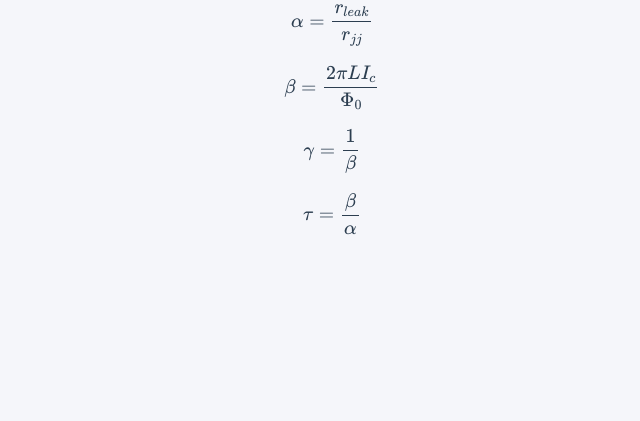
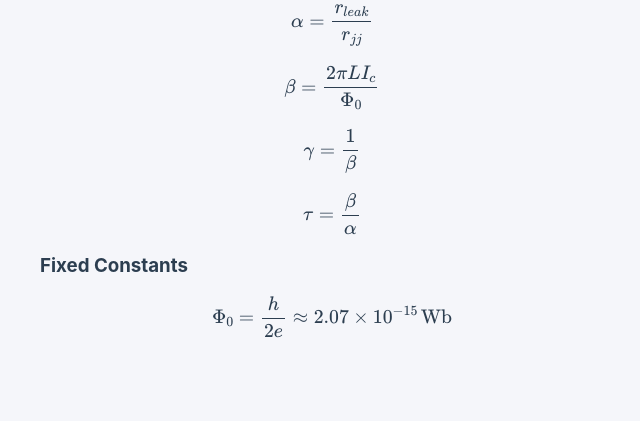
Before and after one commit to Matt-Cox1/soen_conversion_app, a Flask app: template templates/index.html in a window 1280 px wide. Shown: the part 1413-1834 px from the top of the page, without its empty margins (0-640 px from the left). Before the commit the page ends 1648 px from the top, so only its background shows below. Run offline with Flask 3, Linux system fonts and the light colour scheme; the template is opened without the code that fills it, so the values that code supplies are empty.

Commit message:
Update index.html

```diff
--- a/templates/index.html
+++ b/templates/index.html
@@ -1,4 +1,5 @@
 <!-- templates/index.html -->
+
 
 <!DOCTYPE html>
 <html lang="en">
@@ -104,6 +105,9 @@
                         <p>\[\beta = \frac{2\pi L I_c}{\Phi_0}\]</p>
                         <p>\[\gamma = \frac{1}{\beta}\]</p>
                         <p>\[\tau = \frac{\beta}{\alpha}\]</p>
+
+                        <h3>Fixed Constants</h3>
+                        <p>\[\Phi_0 = \frac{h}{2e} \approx 2.07 \times 10^{-15} \, \text{Wb}\]</p>
                     </div>
                 </div>
 
@@ -121,10 +125,6 @@
                         <div class="input-group">
                             <label for="L">Inductance (L) [H]</label>
                             <input id="L" type="number" step="any" value="1e-9">
-                        </div>
-                        <div class="input-group">
-                            <label for="Phi_0">Flux Quantum (Φ₀) [Wb]</label>
-                            <input id="Phi_0" type="number" step="any" value="2.07e-15">
                         </div>
                         <div class="input-group">
                             <label for="r_leak">Leak Resistance (r_{leak}) [Ω]</label>
```
